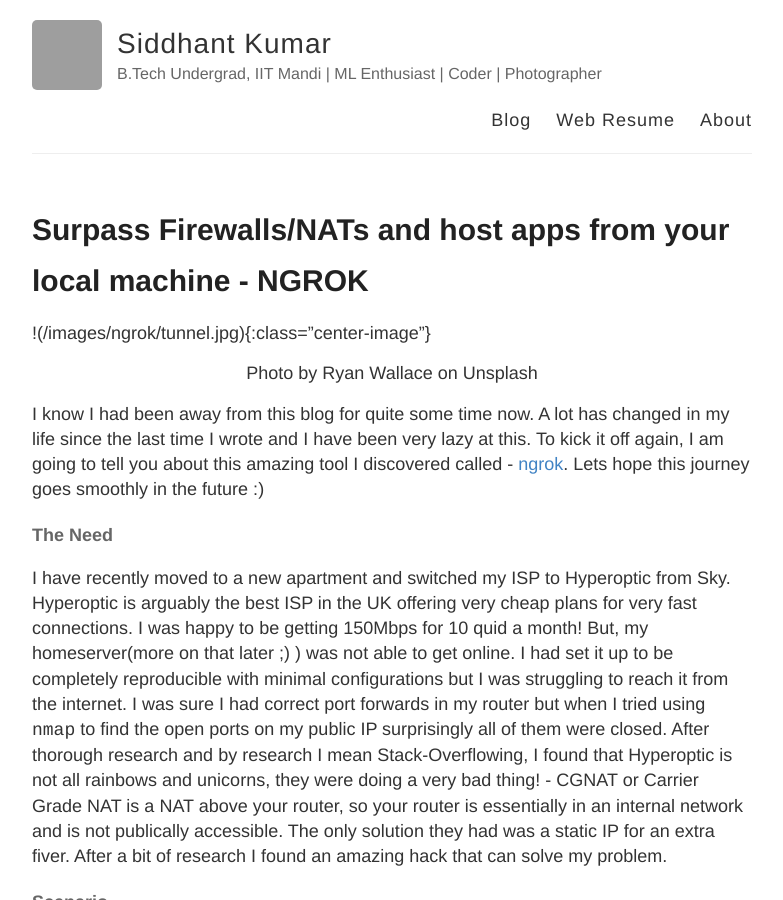
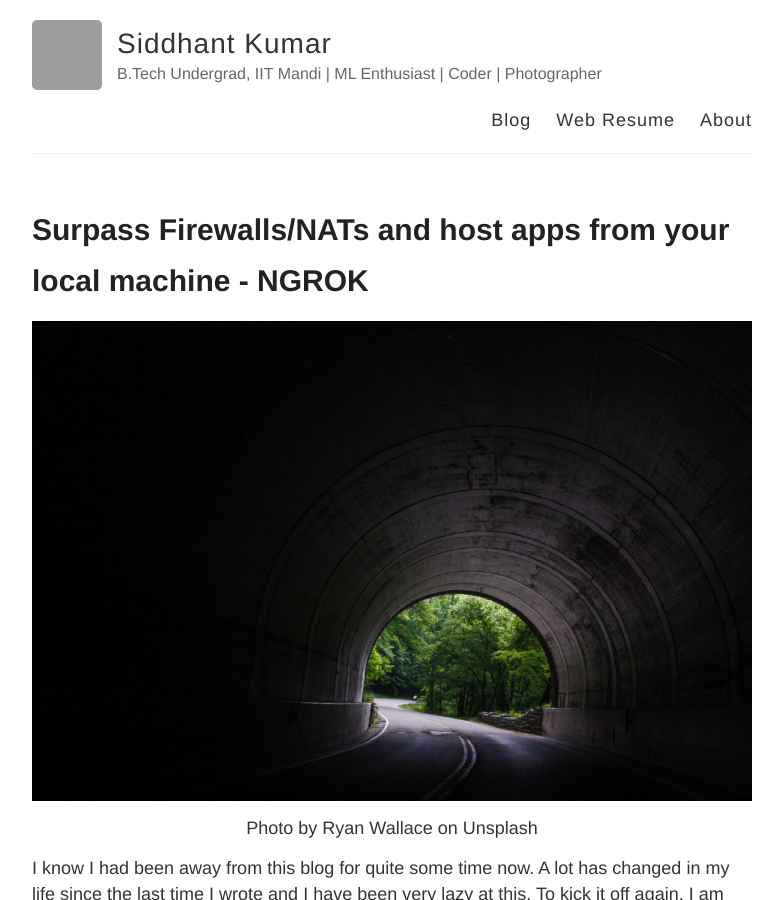
Before and after one commit to saytosid/saytosid.github.io, a Jekyll site: the page built from _posts/2019-11-07-ngrok.md, in a window 1280 px wide and 900 px high. Shown: the whole window, without its empty margins (248-1031 px from the left). Built offline with Jekyll 4.4.1, drawn with Linux system fonts in a browser that asks for light colours; comment, search, counter and statistics services are not loaded; grey boxes are pictures that could not be loaded.

Commit message:
Fis for image not showing up

```diff
--- a/_posts/2019-11-07-ngrok.md
+++ b/_posts/2019-11-07-ngrok.md
@@ -19,7 +19,7 @@
 - socks proxy
 ---
 
-!({{site.baseurl}}/images/ngrok/tunnel.jpg){:class="center-image"}
+![Photo by Ryan Wallace on Unsplash]({{site.baseurl}}/images/ngrok/tunnel.jpg){:class="center-image"}
 <center>
 Photo by Ryan Wallace on Unsplash
 </center>
```
